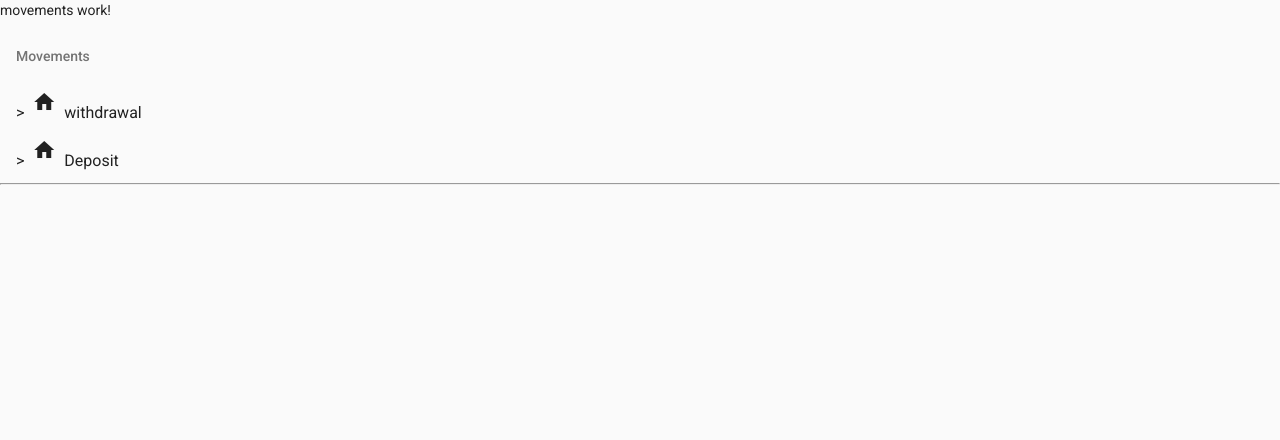
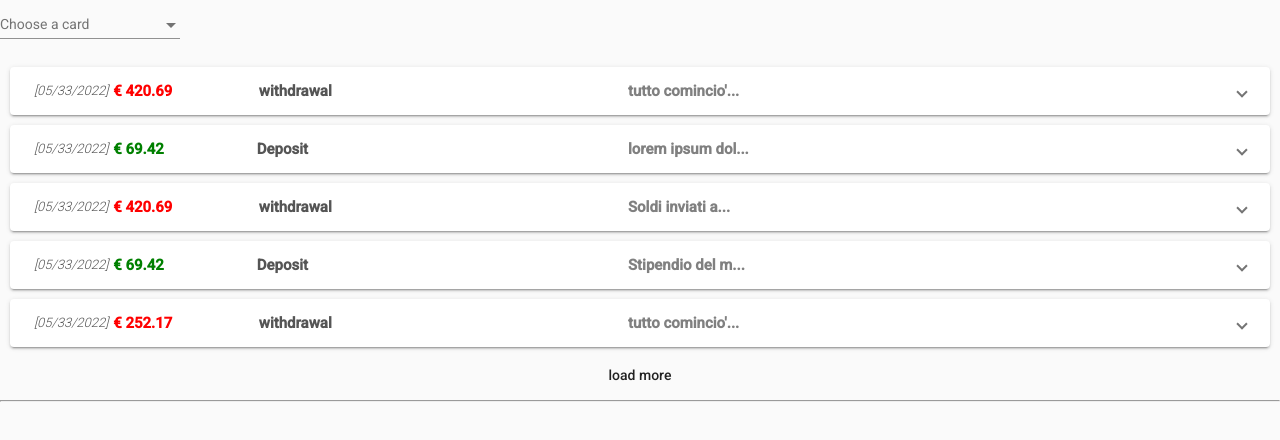
Before and after one commit to ArcticBlueOrange/ng-fintech-albe, an Angular app: page / in a window 1280 px wide. Shown: the top 440 px of the page. Built offline with nearby package versions, Linux system fonts and the light colour scheme.

Commit message:
movements2

```diff
--- a/src/app/app.module.ts
+++ b/src/app/app.module.ts
@@ -18,6 +18,7 @@ import { CardFormComponent } from './views/card-form/card-form.component';
 import { CardsDrawerComponent } from './views/cards-drawer/cards-drawer.component';
 import { MovementComponent } from './views/movements/movement.component';
 import { MovementsComponent } from './views/movements/movements.component';
+import { EllipsePipe } from './shared/ellipse.pipe';
 
 @NgModule({
   declarations: [
@@ -30,6 +31,7 @@ import { MovementsComponent } from './views/movements/movements.component';
     CardsDrawerComponent,
     MovementComponent,
     MovementsComponent,
+    EllipsePipe,
   ],
   imports: [
     BrowserModule,
--- /dev/null
+++ b/src/app/shared/ellipse.pipe.ts
@@ -0,0 +1,15 @@
+import { Pipe, PipeTransform } from '@angular/core';
+
+@Pipe({
+  name: 'ellipse'
+})
+export class EllipsePipe implements PipeTransform {
+
+  transform(value: any, len: number): string {
+    let v = value.toString()
+    if (v.length <=  len)
+      return v;
+    return `${v.substring(0,len)}...`
+  }
+
+}
--- /dev/null
+++ b/src/app/views/movements/movement.component.css
@@ -0,0 +1,57 @@
+mat-expansion-panel {
+  margin: 10px;
+}
+
+mat-panel-title {
+  display: flex;
+  flex-direction: row;
+  align-items: flex-end;
+  justify-content: space-around;
+  color: rgb(85, 85, 85);
+}
+
+/* mat-panel-title>div>div {
+  display: flex;
+  flex-direction: row-reverse;
+  border: 1px solid red;
+} */
+
+mat-panel-title>div {
+  width: 100%;
+  display: flex;
+  gap: 5px;
+  font-weight: 600;
+}
+
+.date {
+  margin-left: 0;
+  font-size: smaller;
+}
+
+.title {
+  flex-grow: 4;
+}
+
+.description {
+  color: rgb(128, 128, 128);
+  font-weight: 100;
+}
+
+.red {
+  color: red;
+}
+
+.green {
+  color: green;
+}
+
+.date {
+  font-style: italic;
+  font-size: small;
+  /* color: rgb(128, 128, 128); */
+  font-weight: 100;
+}
+
+.amount {
+  flex-grow: 1.1;
+}
--- a/src/app/views/movements/movement.component.html
+++ b/src/app/views/movements/movement.component.html
@@ -1,25 +1,30 @@
+<mat-expansion-panel (opened)="openPanel = true" (closed)="openPanel = false">
+  <mat-expansion-panel-header>
 
-<!-- <mat-list-option> -->
+    <mat-panel-title>
+      <div>
+        <div class="date">
+          [{{dateShort}}]
+          <!-- [{{mov.timestamp | date: "dd/mm/yyyy"}}] -->
+        </div>
+        <div class="amount" [ngClass]="type === 'in' ? 'green' : 'red'">
+          {{amount | currency:"€ "}}
+        </div>
+        <div class="title"> {{title}} </div>
+      </div>
+      <div class="description">
+        {{!openPanel ? (description | ellipse: 15) : ""}}
+        <!-- TODO CAPIRE COME METTERE ANIMAZIONE -->
+      </div>
+    </mat-panel-title>
 
-        <!-- <mat-icon mat-list-icon>
-          arrow_right
-        </mat-icon> -->
+  </mat-expansion-panel-header>
+  <mat-panel-description>
+    {{description}}
+    <br>
+    Eseguito da {{cardId}}
+    il {{dateLong}}
+    <!-- il {{mov.timestamp | date: "yyyy-mm-dd HH:MM:ss"}} -->
+  </mat-panel-description>
 
-        <!-- <mat-icon mat-list-icon
-        >
-          {{mov.type == 'in' ? 'add' : 'remove' }}
-        </mat-icon -->
-        >
-        <mat-icon mat-list-icon>
-        home
-        </mat-icon>
-    {{mov.title}}
-    <!-- <hr> -->
-    <!-- diocaneeee  -->
-
-<!-- </mat-list-option> -->
-
-    <!-- <mat-list-item
-    {{mov.title}}>
-
-  </mat-list-item> -->
+</mat-expansion-panel>
--- a/src/app/views/movements/movement.component.ts
+++ b/src/app/views/movements/movement.component.ts
@@ -4,11 +4,20 @@ import { Movement } from 'src/app/models/cards';
 @Component({
   selector: 'alb-movement',
   templateUrl: './movement.component.html',
-  styles: [ ]
+  styleUrls: ['./movement.component.css']
 })
 export class MovementComponent implements OnInit {
 
-  @Input() mov!: Movement;
+  openPanel: boolean = false;
+  // @Input() mov!: Movement;
+  @Input() dateLong: string | null = null;
+  @Input() dateShort: string | null = null;
+  @Input() title: string = '';
+  @Input() description: string = '';
+  @Input() amount: number = 0;
+  @Input() cardId: string = '';
+  @Input() type: string = '';
+
 
   constructor() { }
   ngOnInit(): void { }
--- a/src/app/views/movements/movements.component.html
+++ b/src/app/views/movements/movements.component.html
@@ -1,54 +1,47 @@
-<p>movements work!</p>
+<!-- {{cardSelect}} -->
+<mat-form-field>
+  <mat-select placeholder="Choose a card"
+    (valueChange)="onSelectCard($event)"
+    >
+    <!-- (openedChange)="onSelectCard($event)"
+    (selectionChange)="onSelectCard($event)" -->
+    <!-- [(value)]="cardSelect" -->
+  <mat-option
+    value="ALL" >
+    ALL
+  </mat-option>
+  <mat-option
+    *ngFor="let card of cards"
+    [value]="card._id"
+    >
+    {{card.type}} - {{card.number}}
+  </mat-option>
+  </mat-select>
 
-<!-- <mat-accordion
-  class="">
-  <mat-expansion-panel
-    *ngFor="let mov of movements"
+</mat-form-field>
+<mat-accordion>
+
+  <alb-movement *ngFor="let mov of movementsDisp.slice(0,rowDisp)"
+  [dateLong]="mov.timestamp | date:'yyyy-mm-dd HH:MM:ss'"
+  [dateShort]="mov.timestamp | date:'dd/mm/yyyy'"
+  [title]="mov.title"
+  [description]="mov.description"
+  [amount]="mov.amount"
+  [cardId]="mov.cardId"
+  [type]="mov.type"
   >
-  <alb-movement
-    [mov]="mov"
-  ></alb-movement>
-  </mat-expansion-panel>
-
-</mat-accordion> -->
-
-<!-- <mat-select>
-  <mat-option
-    *ngFor="let mov of movements"
-    >
-  {{mov.title}}
-</mat-option>
-
-</mat-select> -->
-
-<!-- <mat-form-field>
-  <mat-select placeholder="Favorite movement">
-    <alb-movement *ngFor="let mov of movements" [mov]="mov">
-    </alb-movement>
-  </mat-select>
-</mat-form-field> -->
-<!-- <alb-movement
-  [mov]="movements[0]"
-  ></alb-movement> -->
-  <mat-list>
-
-    <h3 mat-subheader>
-      Movements
-    </h3>
-<mat-list-item
-  *ngFor="let mov of movements"
-  mat-list-option
-  >
-<alb-movement [mov]="mov">
-    [mov]="mov">
+  <!-- [mov]="mov" -->
   </alb-movement>
 
-</mat-list-item>
 
+  <button mat-button
+  *ngIf="rowDisp < movementsDisp.length"
+  style="width: 100%;"
+  (click)="onMore()">
+    load more
 
-  </mat-list>
-  <hr>
-    <!-- <alb-movement
-      *ngFor="let mov of movements"
-      [mov]="mov"
-      ></alb-movement> -->
+  </button>
+
+</mat-accordion>
+
+<hr>
--- a/src/app/views/movements/movements.component.ts
+++ b/src/app/views/movements/movements.component.ts
@@ -1,6 +1,6 @@
 import { Component, OnInit } from '@angular/core';
-import { FormBuilder } from '@angular/forms';
-import { Movement } from 'src/app/models/cards';
+// import { /*FormBuilder,*/ NgForm } from '@angular/forms';
+import { Card, Movement } from 'src/app/models/cards';
 
 @Component({
   selector: 'alb-movements',
@@ -11,12 +11,38 @@ import { Movement } from 'src/app/models/cards';
 export class MovementsComponent implements OnInit {
 
   // form = this.fb.group({ });
+  cardSelect: string = 'ALL';
+  rowDisp: number = 5;
+  cards: Card[] = [
+    {
+      _id: '123',
+      number: '1234567890',
+      ownerId: 'brand1',
+      owner: 'Marco Bertolini',
+      type: 'visa',
+      amount: 123,
+    },
+    {
+      _id: '456',
+      number: '09876542321',
+      ownerId: 'brand1',
+      owner: 'Marco Bertolini',
+      type: 'mastercard',
+      amount: 420,
+    },
+
+  ];
+
   movements: Movement[] = [
     {
       _id: '1',
       amount: 420.69,
       cardId: '123',
-      description: 'deposit',
+      description: `tutto comincio'
+      quando un principe nigeriano,
+      mio lontano parente,
+      mi scrisse che avevo ricevuto una gran
+      somma di denaro`,
       timestamp: Date.now(),
       title: 'withdrawal',
       type: 'out',
@@ -25,18 +51,57 @@ export class MovementsComponent implements OnInit {
       _id: '2',
       amount: 69.420,
       cardId: '123',
-      description: 'Withdrawal',
+      description: 'lorem ipsum dolor sit amet, ',
+      timestamp: Date.now(),
+      title: 'Deposit',
+      type: 'in',
+    },
+    {
+      _id: '3',
+      amount: 420.69,
+      cardId: '456',
+      description: `Soldi inviati al principe`,
+      timestamp: Date.now(),
+      title: 'withdrawal',
+      type: 'out',
+    },
+    {
+      _id: '4',
+      amount: 69.420,
+      cardId: '456',
+      description: `Stipendio del mese di maggio`,
       timestamp: Date.now(),
       title: 'Deposit',
       type: 'in',
     },
   ];
-  constructor(private fb: FormBuilder) { }
-  ngOnInit(): void { }
+  movementsDisp: Movement[] = [];
 
-  onSubmit() {
-    // console.log(this.form);
-    console.log("gg");
+  constructor(/*private fb: FormBuilder*/) {
+    for (let i = 0; i < 100; i++) {
+      this.movements.push(
+        { ...this.movements[i],
+          amount: Math.floor(Math.random() * 100000) / 100
+         }
+      )
+    }
+  }
+  ngOnInit(): void {
+    this.movementsDisp = [...this.movements];
+  }
+
+
+  onSelectCard(_id: any) {
+    this.rowDisp = 5;
+    this.movementsDisp = this.movements.filter(
+      (card) => {
+        return card.cardId === _id || _id === 'ALL';
+      }
+    );
+  }
+
+  onMore() {
+    this.rowDisp += 5;
   }
 
 
```
Also changed, not shown: 1 other file (tests, documents, lock files or other folders).
